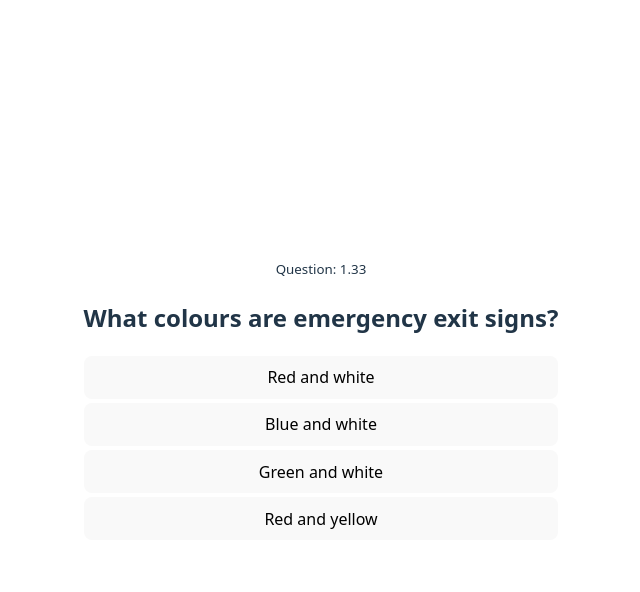
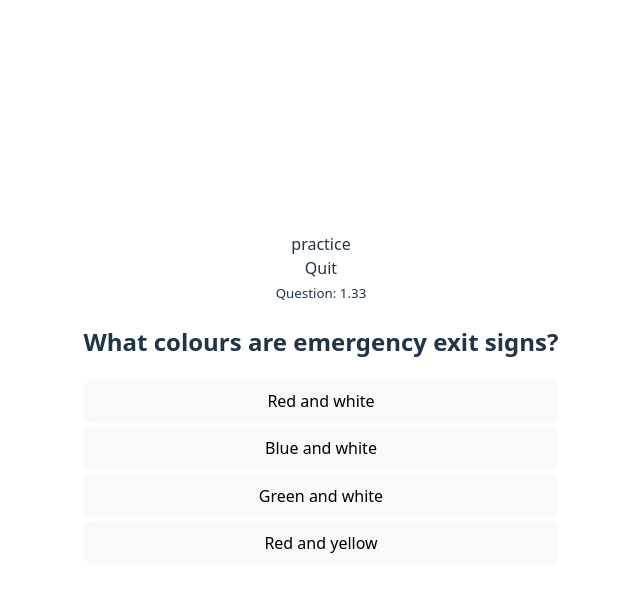
Before and after one commit to arallsopp/ecs-quiz-app, a React (Vite) app: page / in a window 1280 px wide. Both pictures are taken after a click on the button "Start Quiz". Shown: the top 592 px of the page, without its empty margins (319-959 px from the left). Built offline with nearby package versions, Linux system fonts and the light colour scheme.

Commit message:
added quit button and started on timer for exam

```diff
--- a/src/App.jsx
+++ b/src/App.jsx
@@ -105,6 +105,12 @@ function App() {
             </>}
             {quizStarted &&
                 <>
+                    {mode === 'exam' && <div className="timeRemaining">
+                        Time remaining: {timeRemaining} seconds
+                    </div>}
+                    <div>{mode}</div>
+                    <div onClick={() => {setQuizStarted(false)}}>Quit</div>
+
                     {showScore ?
                         <div>
                             <h2>Quiz Complete!</h2>
```
